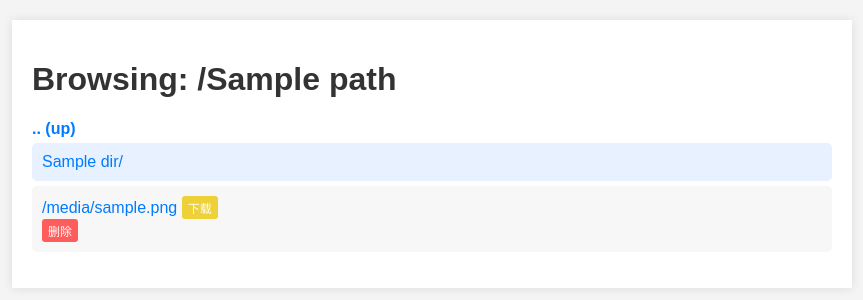
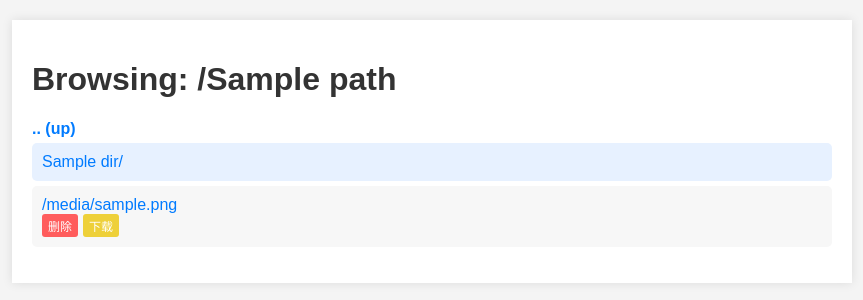
Before and after one commit to lan2lang/File-Explorer-ByWeb, a Flask app: template templates/index.html in a window 1280 px wide. Shown: the top 300 px of the page, without its empty margins (208-1071 px from the left). Run offline with Flask 3, Linux system fonts and the light colour scheme; the template is opened without the code that fills it: most values are stand-ins (such as "Sample title", 1, 10 or a date in 2020).

Commit message:
美化下载删除按钮

```diff
--- a/main.py
+++ b/main.py
@@ -5,6 +5,7 @@ app = Flask(__name__)
 
 # 设置根目录，可以根据需要更改
 ROOT_DIR = os.path.abspath("/SUMMER")
+
 
 @app.route('/download/<path:subpath>')
 def download(subpath):
--- a/templates/index.html
+++ b/templates/index.html
@@ -1,3 +1,4 @@
+<!-- index.html -->
 <!doctype html>
 <html lang="en">
 <head>
@@ -59,8 +60,13 @@
             background-color: #f7f7f7;
         }
 
-        /* 添加样式以美化删除按钮 */
-        .delete-btn {
+        /* 添加样式以美化删除按钮和下载按钮 */
+        .button-group {
+            display: flex;
+            align-items: center;
+        }
+
+        .delete-btn, .download-btn {
             background-color: #ff5c5c;
             color: #fff;
             border: none;
@@ -68,15 +74,15 @@
             font-size: 12px;
             border-radius: 3px;
             cursor: pointer;
+            margin-right: 5px;
         }
 
-        .delete-btn:hover {
+        .delete-btn:hover, .download-btn:hover {
             background-color: #ff0000;
         }
 
         .download-btn {
             background-color: #eed039;
-
         }
 
         .white {
@@ -97,12 +103,14 @@
         {% for file in files %}
         <li class="file">
             <a href="{{ url_for('index', subpath=path + '/' + file) }}">{{ file }}</a>
-            <!--            - <a href="{{ url_for('preview', subpath=path + '/' + file) }}">预览</a>-->
-            <button class="delete-btn download-btn"><a class="white"
-                    href="{{ url_for('download', subpath=path + '/' + file) }}">下载</a></button>
-            <form action="{{ url_for('delete', subpath=path + '/' + file) }}" method="post">
-                <input class="delete-btn" type="submit" value="删除">
-            </form>
+            <div class="button-group">
+                <form action="{{ url_for('delete', subpath=path + '/' + file) }}" method="post">
+                    <input class="delete-btn" type="submit" value="删除">
+                </form>
+                <button class="delete-btn download-btn"><a class="white"
+                                                           href="{{ url_for('download', subpath=path + '/' + file) }}">下载</a></button>
+
+            </div>
         </li>
         {% endfor %}
     </ul>
```
Also changed, not shown: templates/properties.html (added, +17 -0 lines).
